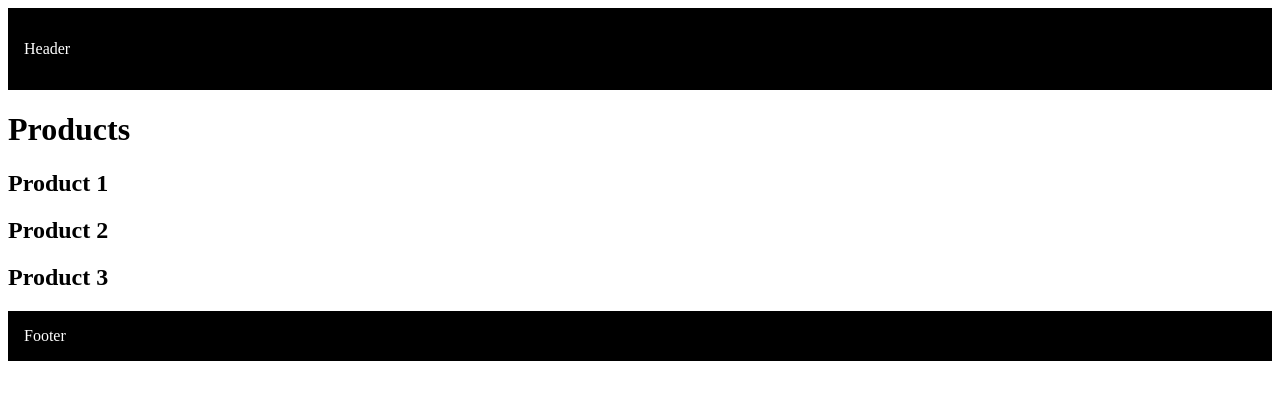
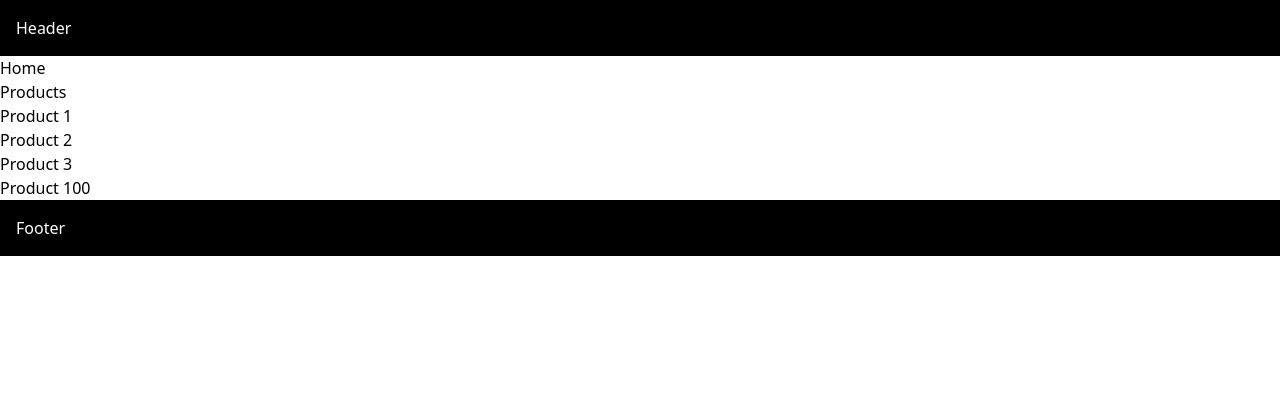
Before and after one commit to swttpch/nextjs-learning, a Next.js app in the folder routing-demo/: page /products in a window 1280 px wide. Shown: the top 400 px of the page. Built offline with nearby package versions, Linux system fonts and the light colour scheme.

Commit message:
chore: understanding link component, active link and navigation programatically

```diff
--- /dev/null
+++ b/routing-demo/src/app/(auth)/layout.tsx
@@ -0,0 +1,45 @@
+'use client'
+
+import React from 'react'
+import Link from 'next/link'
+import { useParams, usePathname } from 'next/navigation'
+
+const navItem = [
+  {
+    name: 'Register',
+    href: '/register'
+  },
+  {
+    name: 'Login',
+    href: '/login'
+  },
+  {
+    name: 'Forgot Password',
+    href: '/forgot-password'
+  }
+]
+export default function RootLayout({
+  children
+}: {
+  children: React.ReactNode
+}) {
+  const pathname = usePathname()
+
+  return (
+    <>
+      <div>
+        {navItem.map((item) => {
+          const isActive = pathname.startsWith(item.href)
+          return (
+            <Link
+              href={item.href}
+              className={isActive ? 'font-bold mr-4' : 'text-blue-500 mr-4'}
+            >
+              {item.name}
+            </Link>
+          )
+        })}
+      </div>
+    </>
+  )
+}
--- /dev/null
+++ b/routing-demo/src/app/globals.css
@@ -0,0 +1,3 @@
+@tailwind base;
+@tailwind components;
+@tailwind utilities;
--- a/routing-demo/src/app/layout.tsx
+++ b/routing-demo/src/app/layout.tsx
@@ -1,5 +1,5 @@
 import { Metadata } from 'next'
-
+import './globals.css'
 export const metadata: Metadata = {
   title: {
     default: 'Next.js learning',
--- /dev/null
+++ b/routing-demo/src/app/order-product/page.tsx
@@ -0,0 +1,22 @@
+'use client'
+import { useRouter } from 'next/navigation'
+
+function OrderProduct() {
+  const router = useRouter()
+  const handleClick = () => {
+    console.log('Placing your order')
+    // router.push('/')
+    // router.replace('/')
+    router.back()
+  }
+  return (
+    <>
+      <h1>Order Product</h1>
+      <button type="button" onClick={() => handleClick()}>
+        Place order
+      </button>
+    </>
+  )
+}
+
+export default OrderProduct
--- a/routing-demo/src/app/page.tsx
+++ b/routing-demo/src/app/page.tsx
@@ -1,3 +1,11 @@
+import Link from 'next/link'
+
 export default function Page() {
-  return <h1>Welcome home!</h1>
+  return (
+    <div>
+      <h1>Welcome home!</h1>
+      <Link href={'/blog'}>Blog</Link>
+      <Link href={'/products'}>Products</Link>
+    </div>
+  )
 }
--- a/routing-demo/src/app/products/page.tsx
+++ b/routing-demo/src/app/products/page.tsx
@@ -1,10 +1,25 @@
+import Link from 'next/link'
+
 export default function Page() {
+  const productId = 100
   return (
     <>
+      <Link href={'/'}>Home</Link>
       <h1>Products</h1>
-      <h2>Product 1</h2>
-      <h2>Product 2</h2>
-      <h2>Product 3</h2>
+      <h2>
+        <Link href={'/product/1'}>Product 1</Link>
+      </h2>
+      <h2>
+        <Link href={'/product/2'}>Product 2</Link>
+      </h2>
+      <h2>
+        <Link href={'/product/3'} replace>
+          Product 3
+        </Link>
+      </h2>
+      <h2>
+        <Link href={`/product/${productId}`}>Product {productId}</Link>
+      </h2>
     </>
   )
 }
```
